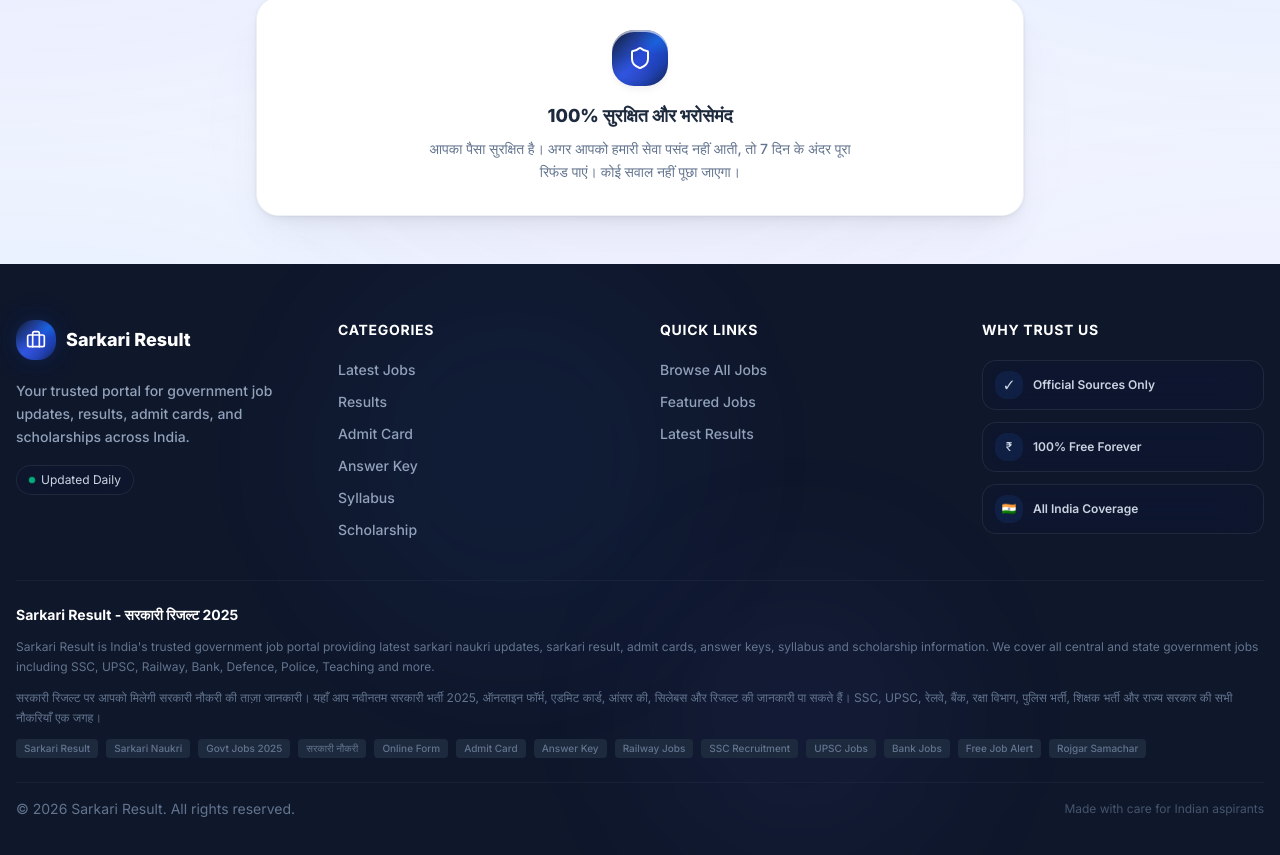
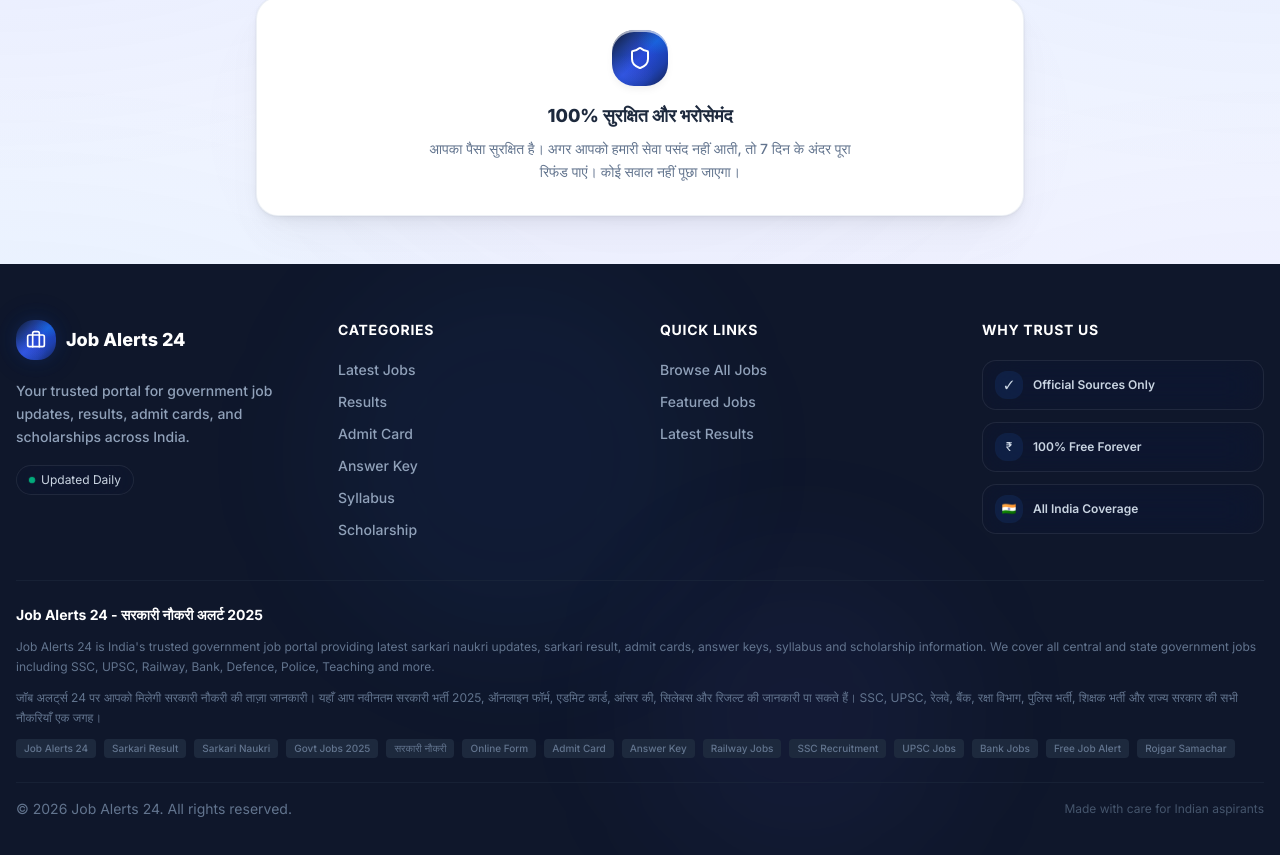
Before and after one commit to sk230144/sarkari-result, a Next.js app: page /membership in a window 1280 px wide. Shown: the part 1073-1928 px from the top of the page. Built offline with nearby package versions, Linux system fonts and the light colour scheme; no server answers.

Commit message:
rebranded the website

```diff
--- a/package.json
+++ b/package.json
@@ -1,5 +1,5 @@
 {
-  "name": "sarkari-result",
+  "name": "jobalerts24",
   "version": "0.1.0",
   "private": true,
   "scripts": {
--- a/src/app/(public)/membership/page.tsx
+++ b/src/app/(public)/membership/page.tsx
@@ -6,7 +6,7 @@
 export const metadata: Metadata = {
   title: "Premium Membership - Application Fee Refund, Document Locker & More",
   description:
-    "Join Sarkari Result Premium Membership. Get application fee refund on passing exams, document locker, exam calendar, priority support & more. सरकारी रिजल्ट प्रीमियम मेंबरशिप।",
+    "Join Job Alerts 24 Premium Membership. Get application fee refund on passing exams, document locker, exam calendar, priority support & more. जॉब अलर्ट्स 24 प्रीमियम मेंबरशिप।",
 };
 
 export default async function MembershipPage() {
--- a/src/app/(public)/membership/payment/payment-client.tsx
+++ b/src/app/(public)/membership/payment/payment-client.tsx
@@ -71,7 +71,7 @@
   const planId = searchParams.get("plan") || selectedPlan;
   const plan = PLANS[planId] || PLANS.yearly;
 
-  const whatsappMessage = `Hello Sarkari Result Team,\n\nI want to activate my Premium Membership.\n\n*Plan:* ${plan.name} (${plan.priceLabel})\n*Name:* ${user.name}\n*Email:* ${user.email}\n\nI have completed the payment. Please activate my account.`;
+  const whatsappMessage = `Hello Job Alerts 24 Team,\n\nI want to activate my Premium Membership.\n\n*Plan:* ${plan.name} (${plan.priceLabel})\n*Name:* ${user.name}\n*Email:* ${user.email}\n\nI have completed the payment. Please activate my account.`;
 
   const whatsappUrl = `https://wa.me/${WHATSAPP_NUMBER}?text=${encodeURIComponent(whatsappMessage)}`;
 
--- a/src/app/(public)/page.tsx
+++ b/src/app/(public)/page.tsx
@@ -38,7 +38,7 @@
     name: SITE_NAME,
     url: SITE_URL,
     description:
-      "Find latest government jobs, sarkari result, admit cards, answer keys. सरकारी नौकरी, रिजल्ट, एडमिट कार्ड - रोज़ अपडेट।",
+      "Find latest government jobs, sarkari naukri, admit cards, answer keys. सरकारी नौकरी, रिजल्ट, एडमिट कार्ड - 24/7 अपडेट।",
     potentialAction: {
       "@type": "SearchAction",
       target: {
@@ -383,16 +383,16 @@
         {/* SEO Content Section */}
         <section className="mt-10 card-3d bg-white rounded-xl border border-slate-200/60 p-6 sm:p-8">
           <h2 className="text-lg font-extrabold text-slate-800 mb-3">
-            Sarkari Result - सरकारी रिजल्ट 2025
+            Job Alerts 24 - सरकारी नौकरी अलर्ट 2025
           </h2>
           <div className="space-y-3 text-sm text-slate-600 leading-relaxed font-medium">
             <p>
-              <strong>Sarkari Result</strong> is your one-stop destination for all government job updates in India.
+              <strong>Job Alerts 24</strong> is your one-stop destination for all government job updates in India.
               We provide the latest <strong>sarkari naukri</strong> notifications, <strong>sarkari result</strong>,
               admit cards, answer keys, syllabus, and scholarship information from official sources.
             </p>
             <p>
-              <strong>सरकारी रिजल्ट</strong> पर आपको मिलेगी सरकारी नौकरी की ताज़ा जानकारी। नवीनतम{" "}
+              <strong>जॉब अलर्ट्स 24</strong> पर आपको मिलेगी सरकारी नौकरी की ताज़ा जानकारी। नवीनतम{" "}
               <strong>सरकारी भर्ती 2025</strong>, ऑनलाइन फॉर्म, एडमिट कार्ड, आंसर की, सिलेबस
               और रिजल्ट। SSC, UPSC, रेलवे, बैंक, रक्षा विभाग, पुलिस भर्ती, शिक्षक भर्ती
               और राज्य सरकार की सभी नौकरियाँ यहाँ उपलब्ध हैं।
--- a/src/app/admin/(auth)/login/page.tsx
+++ b/src/app/admin/(auth)/login/page.tsx
@@ -93,7 +93,7 @@
         </div>
 
         <p className="text-center text-xs text-slate-400 mt-6 font-medium">
-          Sarkari Result Admin Portal
+          Job Alerts 24 Admin Portal
         </p>
       </div>
     </div>
--- a/src/app/layout.tsx
+++ b/src/app/layout.tsx
@@ -18,10 +18,10 @@
 export const metadata: Metadata = {
   metadataBase: new URL(SITE_URL),
   title: {
-    default: `${SITE_NAME} | सरकारी रिजल्ट 2025 - Latest Govt Jobs, Results, Admit Cards`,
+    default: `${SITE_NAME} | सरकारी नौकरी 2025 - Latest Govt Jobs, Results, Admit Cards`,
     template: `%s | ${SITE_NAME}`,
   },
-  description: `${SITE_DESCRIPTION} सरकारी नौकरी, सरकारी रिजल्ट, एडमिट कार्ड, आंसर की, सिलेबस - सभी अपडेट एक जगह।`,
+  description: `${SITE_DESCRIPTION} सरकारी नौकरी, जॉब अलर्ट, एडमिट कार्ड, आंसर की, सिलेबस - सभी अपडेट एक जगह।`,
   keywords: [
     "sarkari result",
     "sarkari result 2025",
@@ -42,7 +42,8 @@
     "state government jobs",
     "central government jobs",
     "सरकारी नौकरी",
-    "सरकारी रिजल्ट",
+    "job alerts 24",
+    "jobalerts24",
     "एडमिट कार्ड",
     "आंसर की",
     "scholarship",
@@ -68,20 +69,20 @@
     alternateLocale: "en_IN",
     url: SITE_URL,
     siteName: SITE_NAME,
-    title: `${SITE_NAME} | सरकारी रिजल्ट - Latest Govt Jobs, Results & Admit Cards`,
+    title: `${SITE_NAME} | Sarkari Naukri - Latest Govt Jobs, Results & Admit Cards`,
     description: `${SITE_DESCRIPTION} सरकारी नौकरी, रिजल्ट, एडमिट कार्ड, आंसर की - रोज़ अपडेट।`,
     images: [
       {
         url: "/og-image.png",
         width: 1200,
         height: 630,
-        alt: `${SITE_NAME} - सरकारी नौकरी पोर्टल`,
+        alt: `${SITE_NAME} - Govt Jobs Portal`,
       },
     ],
   },
   twitter: {
     card: "summary_large_image",
-    title: `${SITE_NAME} | Latest Govt Jobs & Sarkari Result`,
+    title: `${SITE_NAME} | Latest Govt Jobs & Sarkari Naukri`,
     description: SITE_DESCRIPTION,
     images: ["/og-image.png"],
   },
--- a/src/components/admin/notification-actions.tsx
+++ b/src/components/admin/notification-actions.tsx
@@ -38,7 +38,7 @@
   }
 
   function buildWhatsAppUrl() {
-    const siteUrl = process.env.NEXT_PUBLIC_SITE_URL || "https://sarkariresult.com";
+    const siteUrl = process.env.NEXT_PUBLIC_SITE_URL || "https://jobalerts24.com";
     const jobLines = jobs
       .map(
         (job, i) =>
@@ -46,7 +46,7 @@
       )
       .join("\n\n");
 
-    const message = `Hello ${user.full_name || "User"}!\n\nHere are the latest jobs matching your qualification (${user.qualification} · ${user.degree_stream}):\n\n${jobLines}\n\n---\nSarkari Result - Govt Jobs Portal`;
+    const message = `Hello ${user.full_name || "User"}!\n\nHere are the latest jobs matching your qualification (${user.qualification} · ${user.degree_stream}):\n\n${jobLines}\n\n---\nJob Alerts 24 - Govt Jobs Portal`;
 
     return `https://wa.me/91${user.whatsapp_number}?text=${encodeURIComponent(message)}`;
   }
--- a/src/components/layout/footer.tsx
+++ b/src/components/layout/footer.tsx
@@ -101,16 +101,17 @@
         {/* SEO Content Section */}
         <div className="mt-10 pt-6 border-t border-slate-800/60">
           <h4 className="font-bold text-white mb-3 text-sm">
-            Sarkari Result - सरकारी रिजल्ट 2025
+            Job Alerts 24 - सरकारी नौकरी अलर्ट 2025
           </h4>
           <p className="text-xs text-slate-500 leading-relaxed mb-3">
             {SITE_NAME} is India&apos;s trusted government job portal providing latest sarkari naukri updates, sarkari result, admit cards, answer keys, syllabus and scholarship information. We cover all central and state government jobs including SSC, UPSC, Railway, Bank, Defence, Police, Teaching and more.
           </p>
           <p className="text-xs text-slate-500 leading-relaxed mb-3">
-            सरकारी रिजल्ट पर आपको मिलेगी सरकारी नौकरी की ताज़ा जानकारी। यहाँ आप नवीनतम सरकारी भर्ती 2025, ऑनलाइन फॉर्म, एडमिट कार्ड, आंसर की, सिलेबस और रिजल्ट की जानकारी पा सकते हैं। SSC, UPSC, रेलवे, बैंक, रक्षा विभाग, पुलिस भर्ती, शिक्षक भर्ती और राज्य सरकार की सभी नौकरियाँ एक जगह।
+            जॉब अलर्ट्स 24 पर आपको मिलेगी सरकारी नौकरी की ताज़ा जानकारी। यहाँ आप नवीनतम सरकारी भर्ती 2025, ऑनलाइन फॉर्म, एडमिट कार्ड, आंसर की, सिलेबस और रिजल्ट की जानकारी पा सकते हैं। SSC, UPSC, रेलवे, बैंक, रक्षा विभाग, पुलिस भर्ती, शिक्षक भर्ती और राज्य सरकार की सभी नौकरियाँ एक जगह।
           </p>
           <div className="flex flex-wrap gap-2 mt-3">
             {[
+              "Job Alerts 24",
               "Sarkari Result",
               "Sarkari Naukri",
               "Govt Jobs 2025",
--- a/src/components/layout/header.tsx
+++ b/src/components/layout/header.tsx
@@ -75,7 +75,7 @@
           </div>
           <div>
             <span className="font-extrabold text-lg tracking-tight text-gradient">
-              Sarkari Result
+              Job Alerts 24
             </span>
             <span className="hidden sm:block text-[10px] text-slate-400 -mt-0.5 tracking-widest uppercase font-semibold">
               Govt Jobs Portal
@@ -238,7 +238,7 @@
                     <div className="h-9 w-9 rounded-lg bg-white/20 flex items-center justify-center backdrop-blur-sm">
                       <Briefcase className="h-4 w-4 text-white" />
                     </div>
-                    Sarkari Result
+                    Job Alerts 24
                   </SheetTitle>
                   <p className="text-blue-200 text-xs mt-1.5 relative font-semibold tracking-wide">
                     Government Jobs Portal
--- a/src/lib/constants.ts
+++ b/src/lib/constants.ts
@@ -1,6 +1,6 @@
-export const SITE_NAME = "Sarkari Result";
+export const SITE_NAME = "Job Alerts 24";
 export const SITE_DESCRIPTION =
-  "Find latest government jobs, results, admit cards, answer keys, and scholarships. Your one-stop portal for all sarkari naukri updates.";
+  "Find latest government jobs, results, admit cards, answer keys, and scholarships. Your 24/7 portal for all sarkari naukri updates.";
 export const SITE_URL = process.env.NEXT_PUBLIC_SITE_URL || "http://localhost:3000";
 
 export const CATEGORIES = [
```
